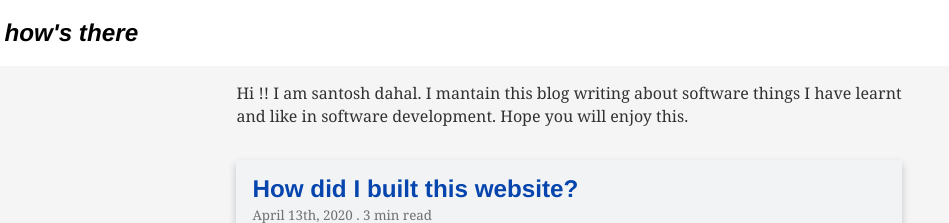
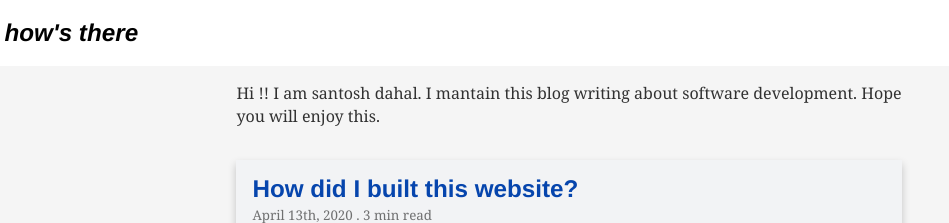
Before and after one commit to santoshdahal12/howsthere.com, a Gatsby site: page / in a window 1280 px wide. Shown: the top 223 px of the page, 71-1020 px from the left. Built offline with nearby package versions, Linux system fonts and the light colour scheme; Gatsby itself is replaced by a stand-in of ours; some packages are replaced by stand-ins of ours.

Commit message:
Fixing description

```diff
--- a/src/pages/index.js
+++ b/src/pages/index.js
@@ -19,7 +19,7 @@ const IndexPage = ({ data }) => {
       }}>
         <p>
           Hi !! I am santosh dahal.
-          I mantain this blog writing about software things I have learnt and like in software development.
+          I mantain this blog writing about software development.
           Hope you will enjoy this.
         </p>
       </div>
```
